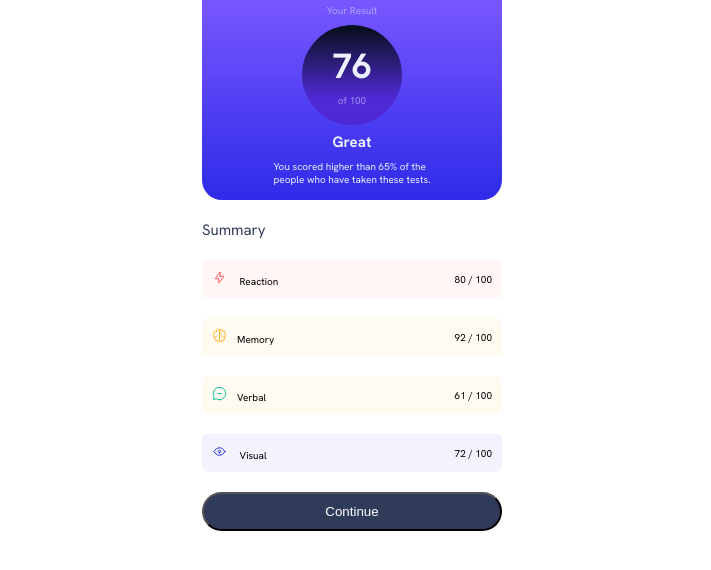
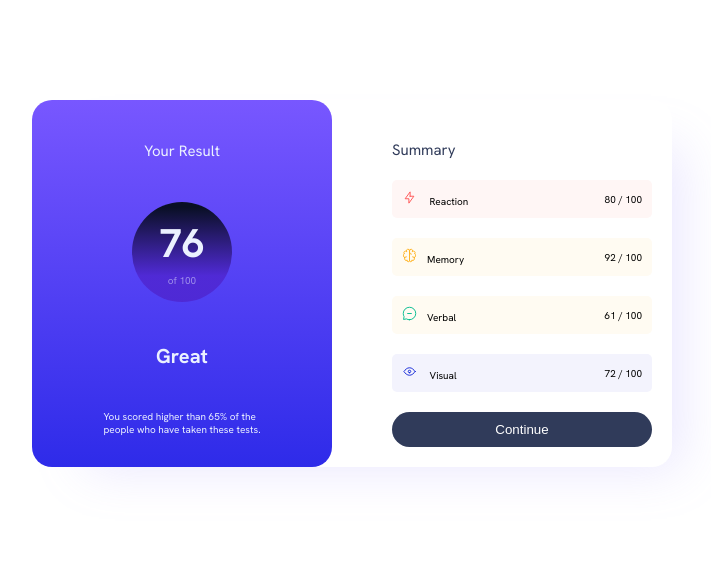
Before and after one commit to facuezeperalta/Results-summary-component, a plain HTML site: page index.html in a window 1536 px wide. Shown: the whole page, without its empty margins (416-1127 px from the left). Drawn offline with Linux system fonts and the light colour scheme.

Commit message:
desktop version finish withe media queries workins as it should. Project done!

```diff
--- a/index.html
+++ b/index.html
@@ -17,7 +17,7 @@
         <p>of 100</p>
       </div>
 
-      <h2>Great</h2>
+      <h2 class="underScoreTitle">Great</h2>
       <p class="bottom-text">You scored higher than 65% of the <br> people who have taken these tests.</p>
     </section>
 
--- a/scss/styles.scss
+++ b/scss/styles.scss
@@ -82,7 +82,9 @@ body{
     border-bottom-left-radius: 20px;
     border-bottom-right-radius: 20px;
     .result{
-        opacity: 0.5;
+        font-size: 15px;
+        margin-top: 20px;
+        color:$Pale-blue;
     }
     .bottom-text{
         margin-bottom: 10px;
@@ -101,12 +103,15 @@ body{
         h1{
             margin-bottom: 5px;
             font-weight: bold;
-            font-size: 35px;
+            font-size: 40px;
         }
         p{
             color: $Pale-blue;
             opacity: 0.5;
         }
+    }
+    .underScoreTitle{
+        font-size: 20px;
     }
 }
 
@@ -156,4 +161,37 @@ body{
     background-color: $Dark-gray-blue;
     color: $White;
     cursor: pointer;
+    border: none;
 }
+
+
+//media queries
+@media (min-width: 1440px ){
+    .general-container{
+        display: grid;
+        grid-template-columns: 1fr 1fr ;
+        justify-content: center;
+        align-content: space-around;
+        gap: 40px;
+        background-color: $White;
+        border-radius: 20px;
+        box-shadow: 31px 24px 49px -23px rgba(152, 139, 251, 0.21);
+        -webkit-box-shadow: 31px 24px 49px -23px rgba(152, 139, 251, 0.21);
+        -moz-box-shadow: 31px 24px 49px -23px rgba(152, 139, 251, 0.21);
+        height: 100%;
+        margin-top: 100px;
+    }
+    .header-container{
+        height: 100%;
+        border-radius:20px;
+    }
+    .summary-section{
+
+        padding: 20px;
+    }
+    .summary-button{
+        &:hover{
+            background: linear-gradient(0deg, rgba(46,43,233,1) 0%, rgba(120,87,255,1) 100%);  ;
+        }
+    }
+}
```
Also changed, not shown: css/styles.css, 1 other file.
